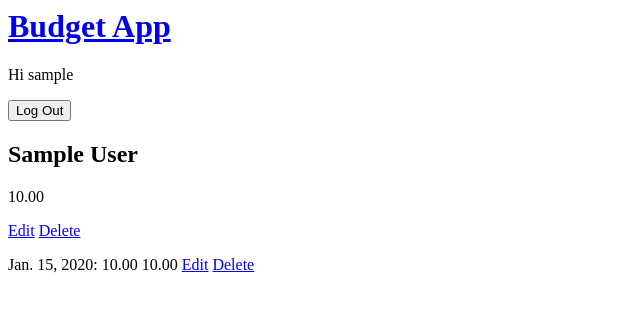
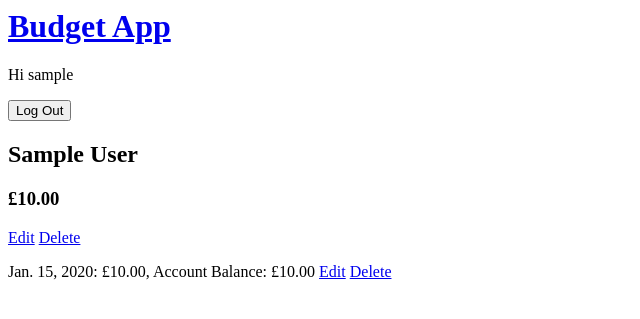
Before and after one commit to niallsiow/budget_app, a Django app: page /account/1/ in a window 1280 px wide. Shown: the top 319 px of the page, without its empty margins (0-640 px from the left). Run offline with Django 5.2, Linux system fonts and the light colour scheme; the first user in the database is signed in; tables that the repository leaves empty hold one stand-in row (Sample ...).

Commit message:
Update templates to hardcode currency type

```diff
--- a/templates/account_detail.html
+++ b/templates/account_detail.html
@@ -3,13 +3,13 @@
 {% block content %}
 
   <h2>{{ account.name }}</h2>
-  <p>{{ account.get_balance }}</p>
+  <h3>£{{ account.get_balance }}</h3>
 
   <a href="{% url 'account_edit' account.pk %}">Edit</a>
   <a href="{% url 'account_delete' account.pk %}">Delete</a>
 
   {% for transaction in account.transaction_set.all %}
-    <p>{{ transaction.date }}: {{ transaction.amount }} {{ transaction.get_current_balance }} <a href="{% url 'transaction_edit' transaction.pk %}">Edit</a> <a href="{% url 'transaction_delete' transaction.pk %}">Delete</a></p>
+    <p>{{ transaction.date }}: £{{ transaction.amount }}, Account Balance: £{{ transaction.get_current_balance }} <a href="{% url 'transaction_edit' transaction.pk %}">Edit</a> <a href="{% url 'transaction_delete' transaction.pk %}">Delete</a></p>
   {% empty %}
     <p>No transactions found for this account.</p>
   {% endfor %}
--- a/templates/home.html
+++ b/templates/home.html
@@ -11,7 +11,7 @@
     {% for account in account_list %}
       <div>
         <a href="{{ account.get_absolute_url }}"><h3>{{ account.name }}</h3></a>
-        <p>{{ account.get_balance }}</p>
+        <p>£{{ account.get_balance }}</p>
         <p>{{ account.user }}</p>
       </div>
     {% endfor %}
```
